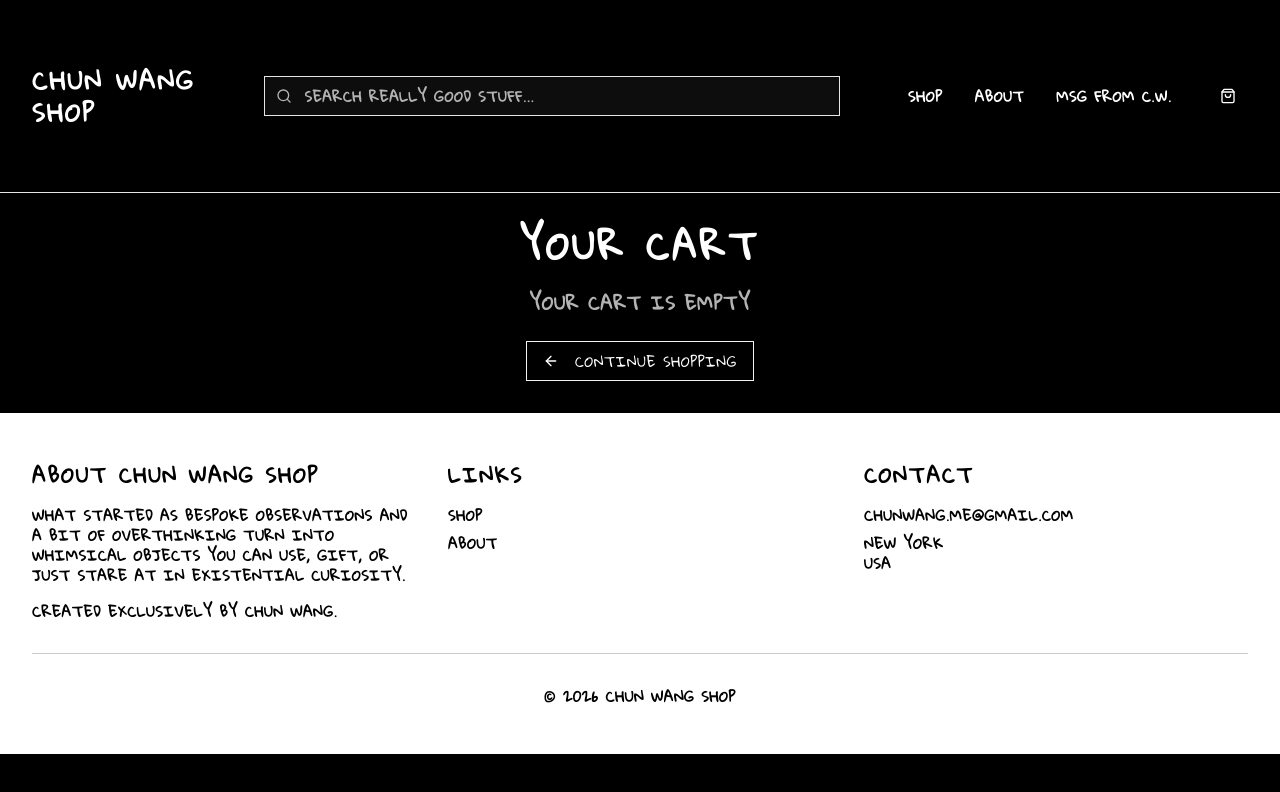
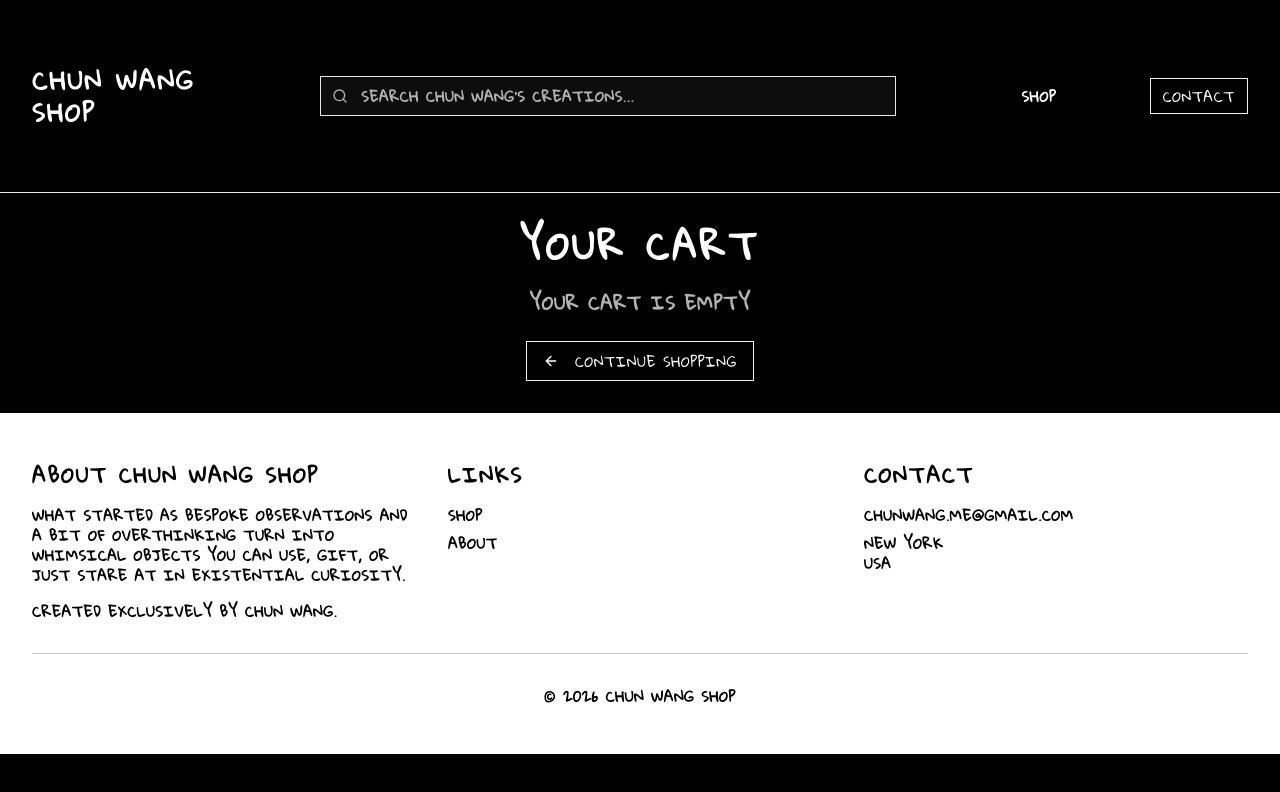
Before and after one commit to chunw/hrigley-style, a React (Vite) app: page /cart in a window 1280 px wide. Shown: the top 792 px of the page. Built offline with nearby package versions, Linux system fonts and the light colour scheme.

Commit message:
update header: remove about links, replace cart with contact button, update search placeholder

```diff
--- a/src/components/Header.tsx
+++ b/src/components/Header.tsx
@@ -1,9 +1,7 @@
-import { ShoppingBag, Search, User } from "lucide-react";
+import { Search } from "lucide-react";
 import { Button } from "@/components/ui/button";
 import { Input } from "@/components/ui/input";
-import { Badge } from "@/components/ui/badge";
 import { useNavigate } from "react-router-dom";
-import { useCart } from "@/contexts/CartContext";
 
 interface HeaderProps {
   searchQuery: string;
@@ -12,7 +10,6 @@ interface HeaderProps {
 
 const Header = ({ searchQuery, onSearchChange }: HeaderProps) => {
   const navigate = useNavigate();
-  const { state } = useCart();
 
   return (
     <header className="border-b border-border bg-background">
@@ -31,7 +28,7 @@ const Header = ({ searchQuery, onSearchChange }: HeaderProps) => {
               <Search className="absolute left-3 top-1/2 transform -translate-y-1/2 h-4 w-4 text-muted-foreground" />
               <Input
                 type="text"
-                placeholder="SEARCH REALLY GOOD STUFF..."
+                placeholder="SEARCH CHUN WANG'S CREATIONS..."
                 value={searchQuery}
                 onChange={(e) => onSearchChange(e.target.value)}
                 className="pl-10 handwritten text-sm bg-muted/50 border-border"
@@ -44,35 +41,23 @@ const Header = ({ searchQuery, onSearchChange }: HeaderProps) => {
             <a href="#" className="handwritten text-sm hover:text-primary transition-colors">
               SHOP
             </a>
-            <a href="/about" className="handwritten text-sm hover:text-primary transition-colors">
-              ABOUT
-            </a>
-            <a href="/about" className="handwritten text-sm hover:text-primary transition-colors">
-              MSG FROM C.W.
-            </a>
           </nav>
 
           {/* Right - Actions */}
           <div className="flex items-center space-x-4">
-            {/* <Button variant="ghost" size="icon">
-              <User className="h-5 w-5" />
-            </Button>  */}
-            <Button
-              variant="ghost"
-              size="icon"
-              onClick={() => navigate('/cart')}
-              className="relative"
+            <a
+              href="https://www.instagram.com/chunwang.art/"
+              target="_blank"
+              rel="noopener noreferrer"
             >
-              <ShoppingBag className="h-5 w-5" />
-              {state.itemCount > 0 && (
-                <Badge
-                  variant="destructive"
-                  className="absolute -top-2 -right-2 h-5 w-5 flex items-center justify-center p-0 text-xs"
-                >
-                  {state.itemCount}
-                </Badge>
-              )}
-            </Button>
+              <Button
+                variant="outline"
+                size="sm"
+                className="handwritten text-sm"
+              >
+                CONTACT
+              </Button>
+            </a>
           </div>
         </div>
       </div>
```
